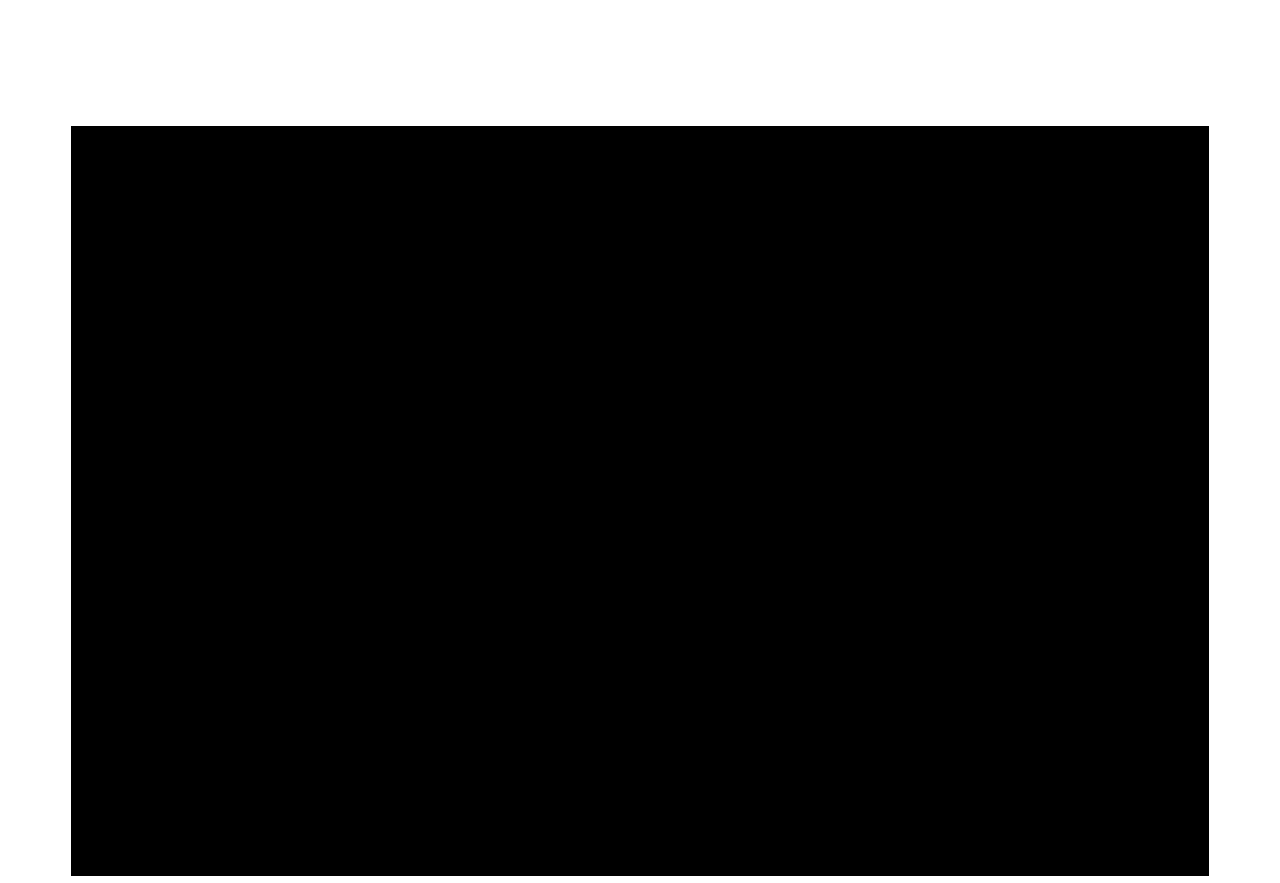
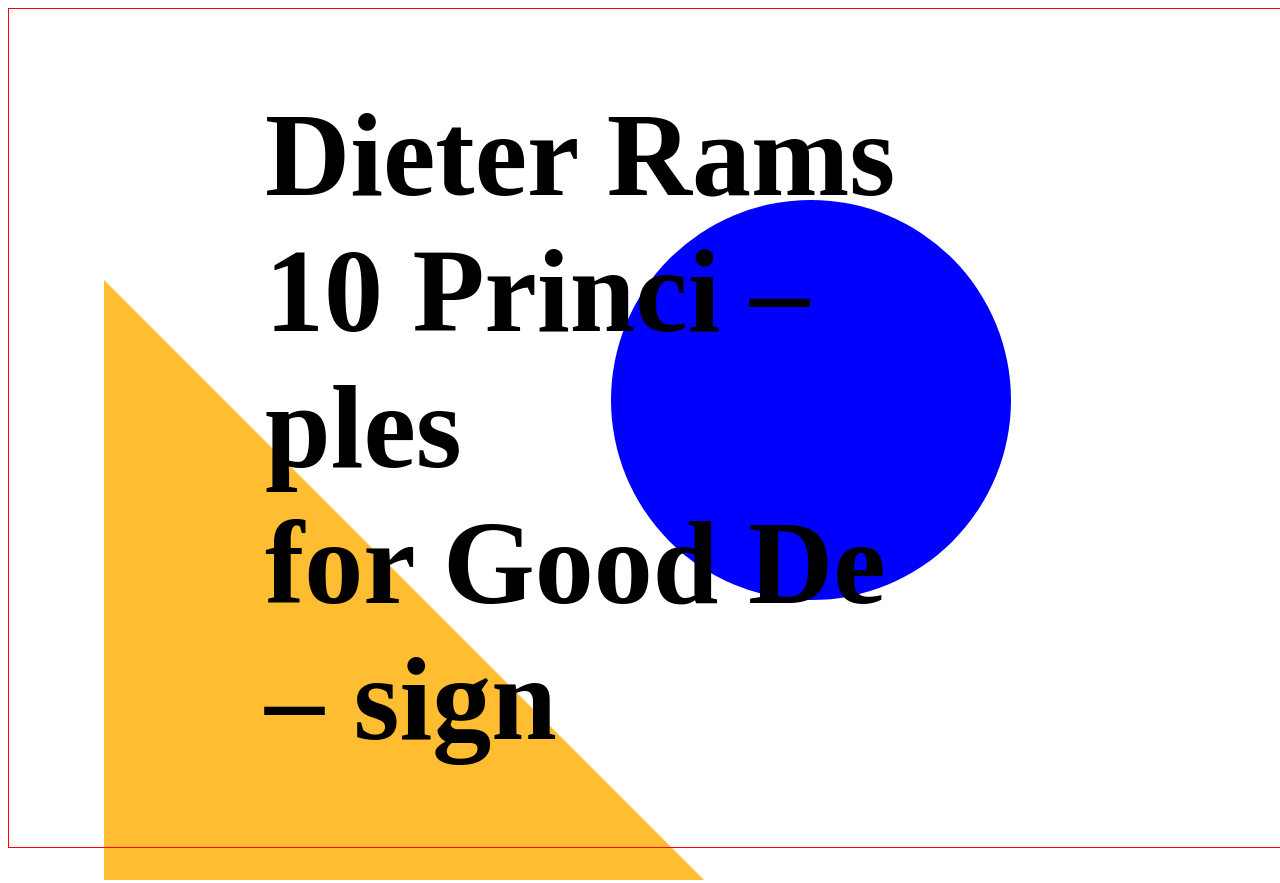
Before and after one commit to jmiran28/DES350, a plain HTML site: page dm4-webposter.html in a window 1280 px wide. Shown: the top 883 px of the page. Drawn offline with Linux system fonts and the light colour scheme.

Commit message:
Add files via upload

```diff
--- a/dm4-webposter.html
+++ b/dm4-webposter.html
@@ -3,54 +3,80 @@
 <head>
 <style>
 
-	html{height:5000px;
-
-
-	}
+	html
 
 
 	body{
 
 	height: 100%;
-	width:auto;
+	width:100%;
 	background-color: #fff;
 
 	}
 
 		.firstsquare{
-			background: #000;
-			margin: 10% 5% 0% 5%;
-			width: 90%;
-			height:15%;
+			background: ;
+			color:#000;
+			margin: 0% 0% 0% 0%;
+			width: 100%;
+			height:18%;
+			z-index:-1;
+			display: flex;
+
+
+			border:solid 1px red;
+
+
+		}
+
+    .floatingcircle{
+			display:inline-block;
+			background: red;
+			line-height: 400px;
+			width: 400px;
+			height: 400px;
+			border-radius: 400px;
+            position: absolute;
+            z-index: -1;
+            top:35%;
+            right:31%;
+
 		}
 
 
+    .triangle{
 
-			.secondsquare{
-			background: #414042;
-			margin: 10% 5% 0% 5%;
-			width: 60%;
-			height:3%;
+             width: 0;
+            height: 0;
+            border-style: solid;
+            border-width: 500px 0 0 500px;
+            border-color: transparent transparent transparent #FFBE31;
+            position: absolute;
+            z-index: -1;
+            top:65%;
+            right:75%;
+
+    }
+
+
+
+
+		h1{
+			font-size:144px;
+			font-family: "Helvetica Neue LT std" ;
+			font-weight: 900;
+
+			padding: 0% 20% 0% 20%;
+
+
 		}
 
 
-		.floatingcircle{
-			display:inline-block;
-			background: red;
-			text-align: center;
-			line-height: 205px;
-			width: 205px;
-			height: 205px;
-			border-radius: 205px;
-			float:inherit;
-		}
-
 		.bar{
-			background: #414042;
+			background-color: red;
 			margin: 10% 0% 0% 0%;
 			width: 75%;
-			height:.5%;
-			padding-left:;
+			height:5%;
 		}
 
 
@@ -84,14 +110,120 @@
 		}
 
 
+    .triangle{
+
+             width: 0;
+            height: 0;
+            border-style: solid;
+            border-width: 600px 0 0 600px;
+            border-color: transparent transparent transparent #FFBE31;
+            position: absolute;
+            z-index: -1;
+            top:35%;
+            right:45%;
+
+    }
+
+@media (max-width: 1366px){
+
+    .floatingcircle{
+			display:inline-block;
+			background: blue;
+			line-height: 400px;
+			width: 400px;
+			height: 400px;
+			border-radius: 400px;
+            position: absolute;
+            z-index: -1;
+            top:25%;
+            right:21%;
+
+		}
+
+
+    h1{
+			font-size:118px;
+			font-family: "Helvetica Neue LT std" ;
+			font-weight: 900;
+
+			padding: 0% 20% 0% 20%;
+
+
+		}
+
+
+
+    }
+
+@media (max-width: 768px){
+
+.floatingcircle{
+			display:inline-block;
+			background: red;
+			line-height: 300px;
+			width: 300px;
+			height: 300px;
+			border-radius: 300px;
+            position: absolute;
+            z-index: -1;
+            top:25%;
+            right:11%;
+
+		}
+
+    	h1{
+			font-size:61px;
+			font-family: "Helvetica Neue LT std" ;
+			font-weight: 900;
+
+			padding: 0% 20% 0% 20%;
+
+
+		}
+
+
+    }
+
+@media (max-width: 365px){
+}
+</style>
+
+
+
+<meta charset="UTF-8">
+<title>dm4-webposter</title>
+</head>
+
+<body>
+    <div class="firstsquare">
+
+     <h1> Dieter Rams<br>
+    10 Princi –<br>
+    ples<br>
+    for Good De<br>
+    – sign</h1>
+
+    <div class="floatingcircle"></div>
+
+    <div class="triangle"></div>
+    <!--http://apps.eky.hk/css-triangle-generator/-->
 
 
 
 
 
+	</div>
+    <div class="secondsquare"></div>
 
 
-</style>
+
+	<div class="bar"></div>
+
+	<div class="h3"></div>
+	<div class="p"></div>
+
+	<div class="h4"></div>
+	<div class="p2"></div>
 
 
 
@@ -103,22 +235,12 @@
 
 
 
-<meta charset="UTF-8">
-<title>dm4-webposter</title>
-</head>
 
-<body>
 
-	<div class="firstsquare"></div>
-	<div class="secondsquare"></div>
 
-	<div class="bar"></div>
 
-	<div class="h3"></div>
-	<div class="p"></div>
 
-	<div class="h4"></div>
-	<div class="p2"></div>
+
 
 
 
```
